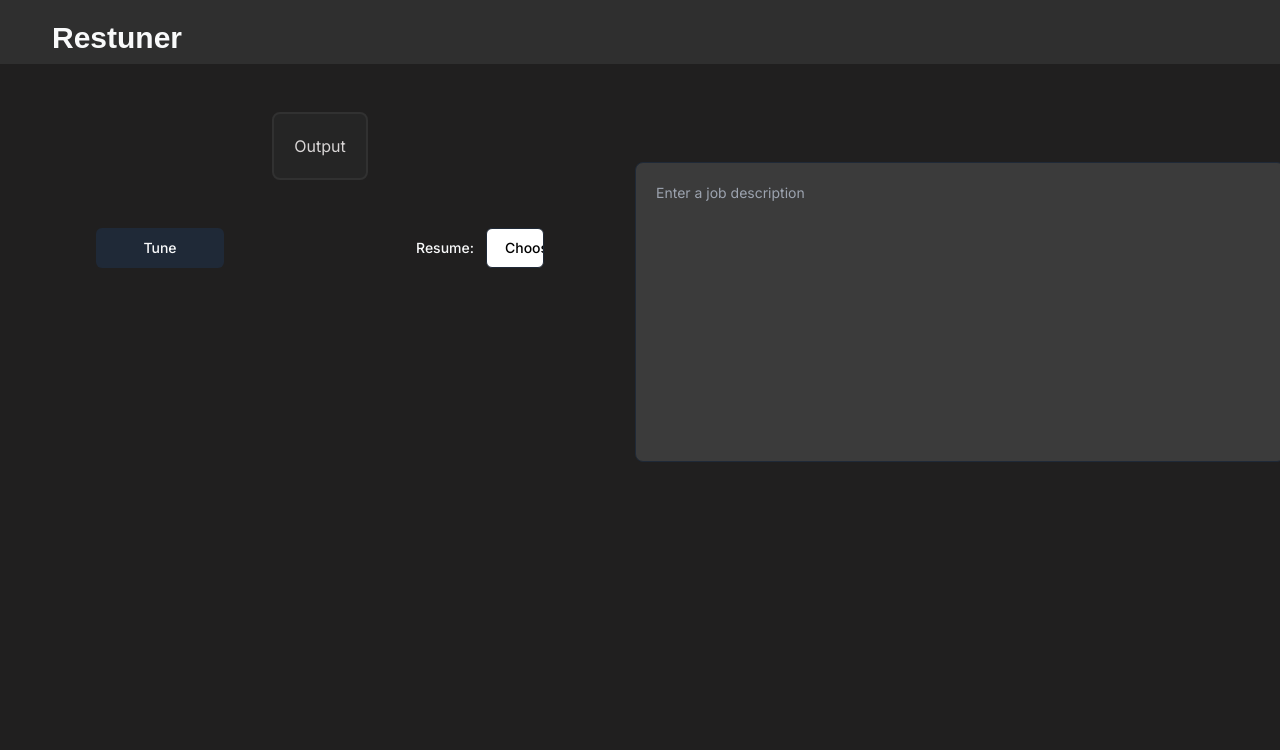
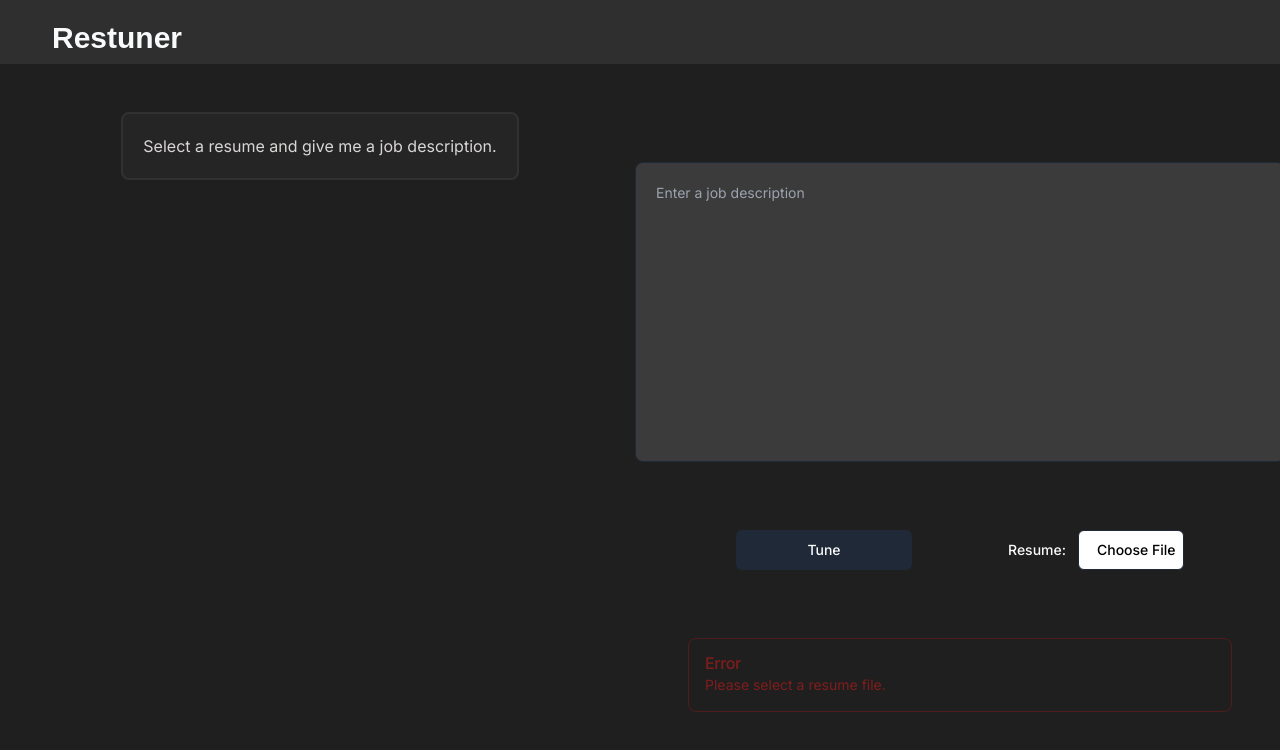
Before and after one commit to rishit-singh/Restuner-Client, a Next.js app: page / in a window 1280 px wide. Both pictures are taken after a click on the button "Tune". Shown: the top 750 px of the page. Built offline with nearby package versions, Linux system fonts and the light colour scheme; no server answers.

Commit message:
Added an error alert

```diff
--- a/src/app/Tuner.tsx
+++ b/src/app/Tuner.tsx
@@ -1,5 +1,7 @@
 "use client"
 
+import Conditional from "@/components/ui/Conditional";
+import { Alert, AlertDescription, AlertTitle } from "@/components/ui/alert";
 import { Button } from "@/components/ui/button";
 import { Input } from "@/components/ui/input";
 import { Label } from "@/components/ui/label";
@@ -7,17 +9,23 @@ import { Textarea } from "@/components/ui/textarea"
 import {useRef, useState, RefObject, useEffect} from "react";
 import Markdown from "react-markdown";
 
+const DefaultErrorMessage: string = "Unknown error occured";
+
 export default function Tuner()
 {
     const resumeFileRef: RefObject<HTMLInputElement> = useRef<HTMLInputElement>(null);
 
     const jobDescriptionRef: RefObject<HTMLTextAreaElement> = useRef<HTMLTextAreaElement>(null);
 
-    const [output, setOutput] = useState<string>("Output");
+    const [output, setOutput] = useState<string>("Select a resume and give me a job description.");
 
     const [uploadState, setUploadState] = useState<number>(0);
 
     const APIURL = "localhost:8001";
+
+    const [showError, setShowError] = useState<boolean>();
+
+    const [errorMessage, setErrorMessage] = useState<string>(DefaultErrorMessage);
 
     const uploadResume = async () => {
         setUploadState(1);
@@ -25,7 +33,8 @@ export default function Tuner()
 
         const formData: FormData = new FormData();
 
-        formData.set("resume", (resumeFileRef.current?.files as FileList)[0]);
+        formData.append("resume", (resumeFileRef.current?.files as FileList)[0]);
+        formData.append("job_description", jobDescriptionRef.current?.value as string);
 
         const response = await fetch(`http://${APIURL}/upload`, {
             method: "post",
@@ -43,8 +52,7 @@ export default function Tuner()
             interval = setInterval(async () => {
                 const response = await (await fetch(`http://${APIURL}/output`, {})).json();
 
-                    switch (response.State)
-                    {
+                switch (response.State) {
                     case 0:
                         setOutput("Prompting");
                         break;
@@ -62,31 +70,54 @@ export default function Tuner()
         };
     }, [uploadState]);
 
+    const onTuneHandler = async () => {
+        if (resumeFileRef.current?.files?.length as number < 1)
+        {
+            setErrorMessage("Please select a resume file.");
+            setShowError(true);
+
+            setTimeout(() => {
+                setShowError(false);
+                setErrorMessage(DefaultErrorMessage);
+            }, 3000);
+        }
+        else
+            await uploadResume();
+    };
+
     return (<>
         <div className="grid grid-cols-2">
             <div className="flex flex-col items-center p-12">
-                <div className="flex  bg-[#252525] rounded-lg p-5 text-[#D9D6D6] border-[#313131] border-2">
+                <div className="flex flex-col bg-[#252525] rounded-lg p-5 text-[#D9D6D6] border-[#313131] border-2">
                     <Markdown>
                         {output}
                     </Markdown>
 
                 </div>
-                <div className="grid grid-cols-2 p-12 gap-48">
-                    <Button variant={"secondary"}>Tune</Button>
+            </div>
+            <div className="flex flex-col items-center p-12 gap-5">
+                <Textarea ref={jobDescriptionRef}
+                        placeholder={"Enter a job description"}
+                        className="resize-none mt-[50px] h-[300px] w-[650px] bg-[#3B3B3B] rounded-lg p-5 text-[#D9D6D6]"/>
+
+                <div className="grid grid-cols-2 p-12 gap-24">
+                    <Button variant={"secondary"} onClick={onTuneHandler} >Tune</Button>
 
                     <div className="flex flex-row gap-3 items-center p-0">
                         <Label htmlFor="resume">Resume: </Label>
                         <Input ref={resumeFileRef}
-                                onChange={async () => await uploadResume()}
                                 type="file"
                                 className="text-black bg-white" hidden/>
                     </div>
                 </div>
-            </div>
-            <div className="flex flex-col items-center p-12">
-                <Textarea ref={jobDescriptionRef}
-                        placeholder={"Enter a job description"}
-                        className="resize-none mt-[50px] h-[300px] w-[650px] bg-[#3B3B3B] rounded-lg p-5 text-[#D9D6D6]"/>
+
+                <Conditional Condition={showError as boolean}>
+                    <Alert variant={"destructive"} >
+                        <AlertTitle>Error</AlertTitle>
+                        <AlertDescription>{errorMessage}</AlertDescription>
+                    </Alert>
+                </Conditional>
+
             </div>
         </div>
     </>);
--- /dev/null
+++ b/src/components/ui/Conditional.tsx
@@ -0,0 +1,7 @@
+export default function Conditional({ children, Condition } : { children?: React.ReactNode, Condition: boolean }): JSX.Element
+{
+    if (Condition)
+        return <>{children}</>;
+
+    return <></>;
+}
--- /dev/null
+++ b/src/components/ui/alert.tsx
@@ -0,0 +1,59 @@
+import * as React from "react"
+import { cva, type VariantProps } from "class-variance-authority"
+
+import { cn } from "@/lib/utils"
+
+const alertVariants = cva(
+  "relative w-full rounded-lg border p-4 [&>svg~*]:pl-7 [&>svg+div]:translate-y-[-3px] [&>svg]:absolute [&>svg]:left-4 [&>svg]:top-4 [&>svg]:text-foreground",
+  {
+    variants: {
+      variant: {
+        default: "bg-background text-foreground",
+        destructive:
+          "border-destructive/50 text-destructive dark:border-destructive [&>svg]:text-destructive",
+      },
+    },
+    defaultVariants: {
+      variant: "default",
+    },
+  }
+)
+
+const Alert = React.forwardRef<
+  HTMLDivElement,
+  React.HTMLAttributes<HTMLDivElement> & VariantProps<typeof alertVariants>
+>(({ className, variant, ...props }, ref) => (
+  <div
+    ref={ref}
+    role="alert"
+    className={cn(alertVariants({ variant }), className)}
+    {...props}
+  />
+))
+Alert.displayName = "Alert"
+
+const AlertTitle = React.forwardRef<
+  HTMLParagraphElement,
+  React.HTMLAttributes<HTMLHeadingElement>
+>(({ className, ...props }, ref) => (
+  <h5
+    ref={ref}
+    className={cn("mb-1 font-medium leading-none tracking-tight", className)}
+    {...props}
+  />
+))
+AlertTitle.displayName = "AlertTitle"
+
+const AlertDescription = React.forwardRef<
+  HTMLParagraphElement,
+  React.HTMLAttributes<HTMLParagraphElement>
+>(({ className, ...props }, ref) => (
+  <div
+    ref={ref}
+    className={cn("text-sm [&_p]:leading-relaxed", className)}
+    {...props}
+  />
+))
+AlertDescription.displayName = "AlertDescription"
+
+export { Alert, AlertTitle, AlertDescription }
```
Lines whose indentation alone changed are shown as unchanged.
